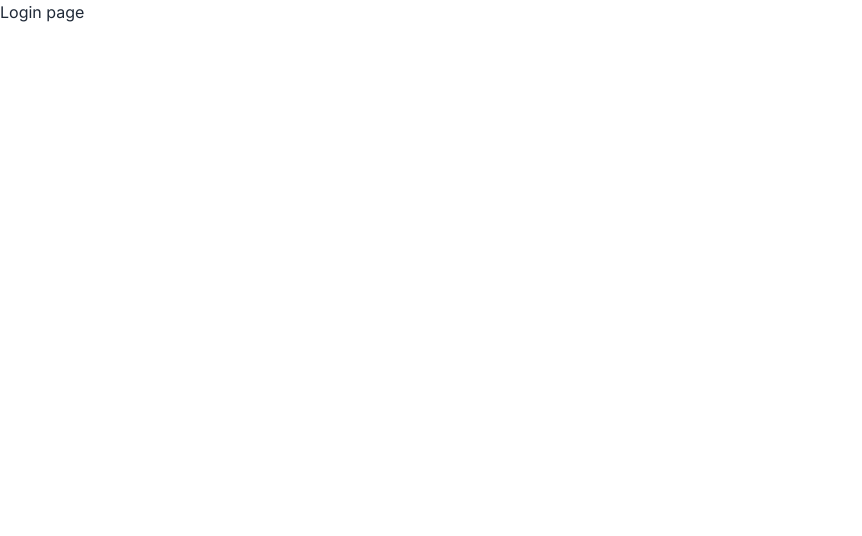
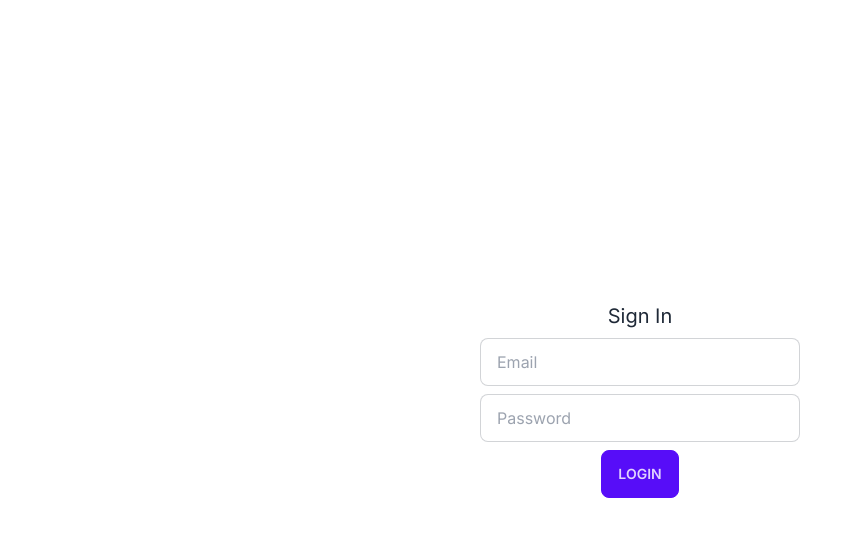
Before and after one commit to orpheushq/ej-next, a Next.js app: page /login in a window 1280 px wide. Shown: the top 536 px of the page, without its empty margins (0-862 px from the left). Built offline with nearby package versions, Linux system fonts and the light colour scheme.

Commit message:
Created login form UI

```diff
--- a/src/app/login/page.tsx
+++ b/src/app/login/page.tsx
@@ -1,5 +1,12 @@
 export default function Login() {
-    return <>
-        <p>Login page</p>
-    </>
+  return (
+    <form>
+      <div className="h-screen flex flex-col justify-center items-center space-y-2">
+        <h1 className="heading-1">Sign In</h1>
+        <input type="email" placeholder="Email" className="input input-bordered w-full max-w-xs" />
+        <input type="password" placeholder="Password" className="input input-bordered w-full max-w-xs" />
+        <button className="btn btn-primary">Login</button>
+      </div>
+    </form>
+  )
 }
```
